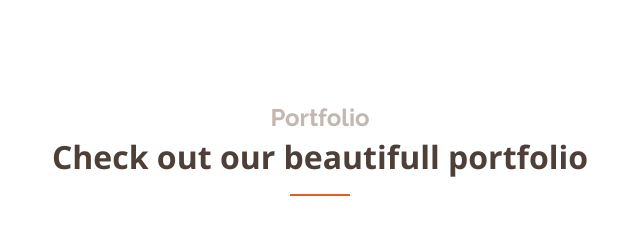
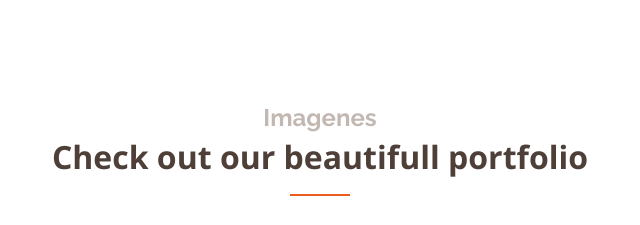
Before and after one commit to DanielaTorres45/Astronomia, a plain HTML site: page index.html in a window 1280 px wide. Shown: the part 1635-1860 px from the top of the page, 320-960 px from the left. Drawn offline with nearby package versions, Linux system fonts and the light colour scheme.

Commit message:
cambie el portafolio

```diff
--- a/index.html
+++ b/index.html
@@ -169,7 +169,7 @@
       <div class="container" data-aos="fade-up">
 
         <div class="section-title">
-          <h2>Portfolio</h2>
+          <h2>Imagenes</h2>
           <p>Check out our beautifull portfolio</p>
         </div>
 
```
